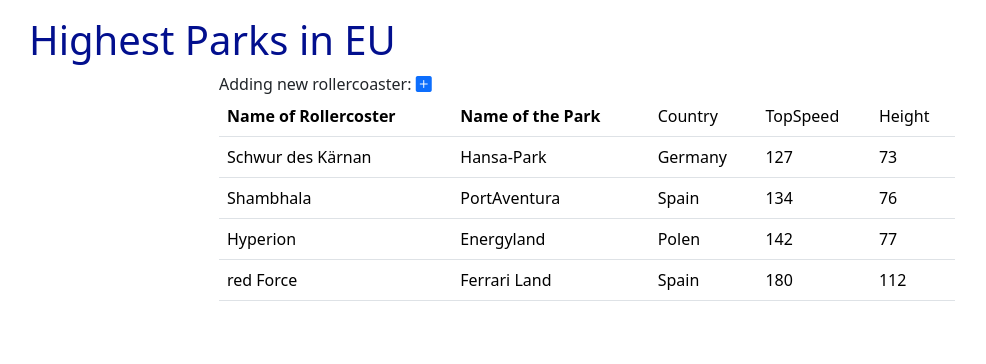
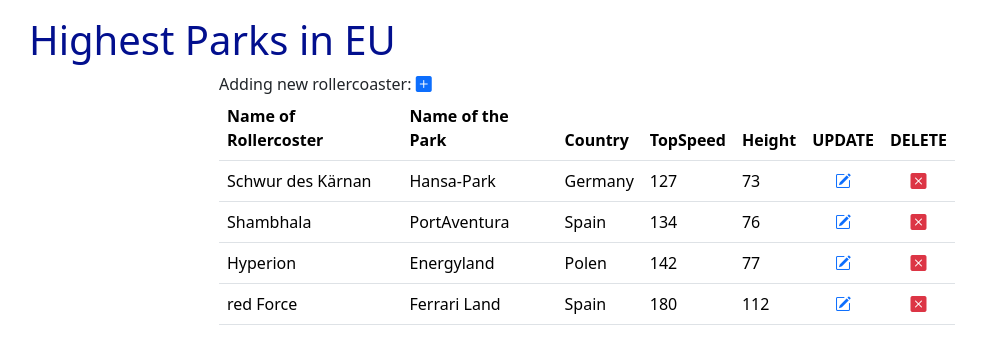
Before and after one commit to Omid2831/Ride_Record_Coaster, a PHP site: page / in a window 1280 px wide. Shown: the top 364 px of the page, without its empty margins (243-1229 px from the left). Run offline with PHP 8.4, Linux system fonts and the light colour scheme; data comes from the database, SQL or seed files in the repository; data that the repository does not hold is empty; a stand-in replaces the project's code that opens the database connection.

Commit message:
added 2 columns

```diff
--- a/index.php
+++ b/index.php
@@ -23,7 +23,8 @@
 /**
  * Create a select-query that we want to execute on the database
  */
-$query = "SELECT  REC.Name_ID
+$query = "SELECT  REC.Id
+                 ,REC.Name_ID
                  ,REC.park
                  ,REC.country
                  ,REC.topspeed
@@ -88,9 +89,12 @@
                     <thead>
                         <th>Name of Rollercoster</th>
                         <th>Name of the Park</th>
-                        <td>Country</td>
-                        <td>TopSpeed</td>
-                        <td>Height</td>
+                        <th>Country</th>
+                        <th>TopSpeed</th>
+                        <th>Height</th>
+                        <th>UPDATE</th>
+                        <th>DELETE</th>
+
                     </thead>
                     <tbody>
                         <!--here we are going to add foreach to set the databases-->
@@ -107,13 +111,22 @@
                           }*/
                         ?>
 
-                        <?php foreach($result as $rollercoaster): ?>
+                        <?php foreach ($result as $rollercoaster): ?>
                             <tr>
                                 <td><?= $rollercoaster->Name_ID ?></td>
                                 <td><?= $rollercoaster->park ?></td>
                                 <td><?= $rollercoaster->country ?></td>
                                 <td><?= $rollercoaster->topspeed ?></td>
                                 <td><?= $rollercoaster->height ?></td>
+                                <td class="text-center">
+                                    <a href="./update.php?Id=<?= $rollercoaster->Id?>" class="text-primary">
+                                        <i class="bi bi-pencil-square"></i></a>
+                                </td>
+                                <td class="text-center ">
+                                    <a href="./delete.php?Id=<?= $rollercoaster->Id?>" class=" text text-danger">
+                                        <i class="bi bi-x-square-fill"></i>
+                                </td>
+                                </a>
                             </tr>
                         <?php endforeach; ?>
 
```
Lines whose indentation alone changed are shown as unchanged.
